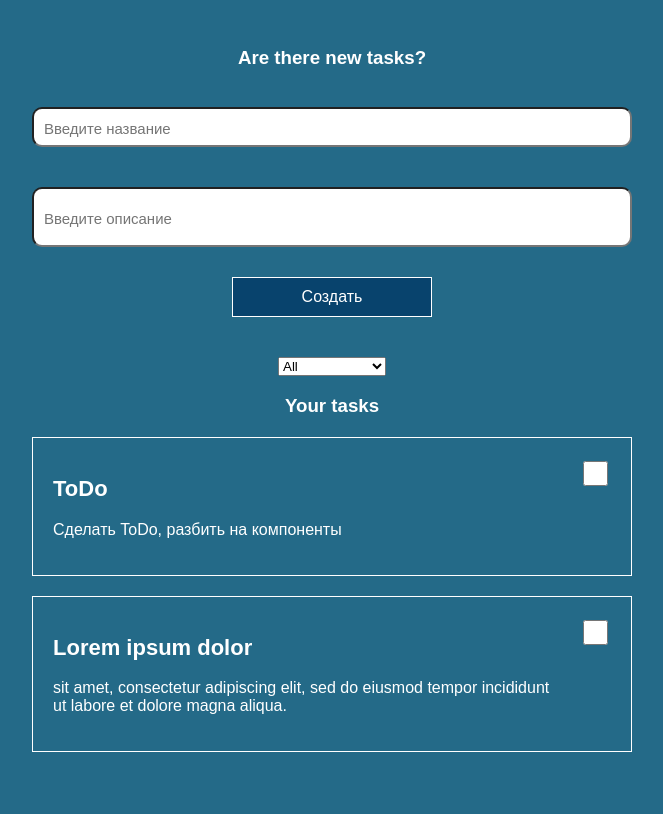
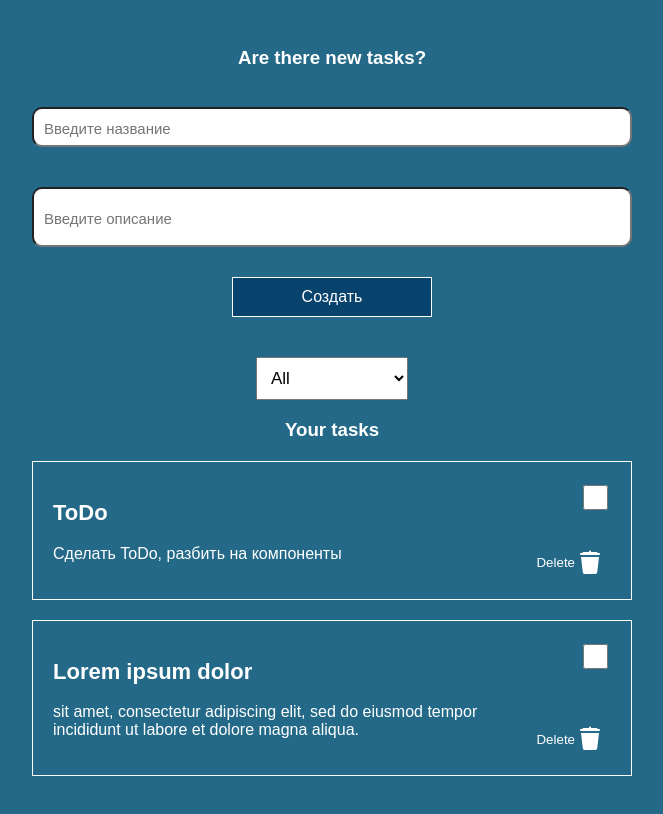
Before and after one commit to akmaral2022/Type-ReactPractice, a React (Create React App) app: page / in a window 1280 px wide. Shown: the whole page, without its empty margins (308-971 px from the left). Built offline with nearby package versions, Linux system fonts and the light colour scheme.

Commit message:
second commit

```diff
--- a/src/App.tsx
+++ b/src/App.tsx
@@ -2,6 +2,7 @@ import React, { useState } from 'react';
 import './App.css';
 import CustomForm from './components/UI/Form/Form';
 import AllCard from './components/AllCards/AllCard';
+import styles from './components/UI/select/select.module.css'
 
 const App: React.FC = () => {
   const list = [
@@ -10,28 +11,22 @@ const App: React.FC = () => {
   ];
 
   const [tasks, setTasks] = useState(list);
-  const [filterCompleted, setFilterCompleted] = useState(false);
+  const [filterCompleted, setFilterCompleted] = useState<'all' | 'completed' | 'not completed'>('all');
 
   const handleTaskAdd = (newTask: { id: number; title: string; description: string }) => {
     setTasks((prevTasks) => [...prevTasks, { ...newTask, completed: false }]);
   }
 
   const filterChange = (e: React.ChangeEvent<HTMLSelectElement>) => {
-    const value = e.target.value
-    if (value === 'completed') {
-      setFilterCompleted(true);
-      console.log('Сделано');
-    } else if (value === 'not completed') {
-      setFilterCompleted(false);
-      console.log('Не сделано');
-    }
+    const value = e.target.value as 'all' | 'completed' | 'not completed';
+    setFilterCompleted(value);
   }
 
   return (
     <div className='App'>
       <div className='to_do'>
         <CustomForm onTaskAdd={handleTaskAdd} />
-        <select onChange={filterChange}>
+        <select className={styles.selectPlace} onChange={filterChange}>
           <option value="all">All</option>
           <option value="completed">Completed</option>
           <option value="not completed">Not completed</option>
--- a/src/components/AllCards/AllCard.tsx
+++ b/src/components/AllCards/AllCard.tsx
@@ -10,7 +10,7 @@ interface Tasks {
 
 interface AllCardProps {
     tasks: Tasks[];
-    filterCompleted: boolean;
+    filterCompleted: 'all' | 'completed' | 'not completed';
     onTaskAdd: (newTask: { id: number; title: string; description: string }) => void;
 }
 
@@ -22,18 +22,18 @@ const AllCard: React.FC<AllCardProps> = ({ tasks, filterCompleted, onTaskAdd })
     }, [tasks]);
 
     const handleChangeStatus = (taskId: number) => {
-        const updatedTasks = tasks.map(task =>
+        const updatedTasks = filteredTasks.map(task =>
             task.id === taskId ? { ...task, completed: !task.completed } : task
         );
 
         setFilteredTasks(updatedTasks);
     };
 
-
-
-    const filteredTasksToShow = filterCompleted
+    const filteredTasksToShow = filterCompleted === 'completed'
         ? filteredTasks.filter(task => task.completed)
-        : filteredTasks;
+        : filterCompleted === 'not completed'
+            ? filteredTasks.filter(task => !task.completed)
+            : filteredTasks;
 
     return (
         <div>
--- a/src/components/Card/Card.module.css
+++ b/src/components/Card/Card.module.css
@@ -21,6 +21,23 @@
     width: 500px;
 }
 
+.cardElemts {
+    display: flex;
+    flex-direction: column;
+    justify-content: space-between;
+    align-items: end;
+    width: 150px;
+}
+
+.cardElemts button {
+    background: none;
+    outline: none;
+    border: none;
+    display: flex;
+    align-items: center;
+    color: #fff;
+}
+
 .checkbox {
     border-radius: 10px;
     height: 25px;
--- a/src/components/Card/Card.tsx
+++ b/src/components/Card/Card.tsx
@@ -1,25 +1,30 @@
 import styles from './Card.module.css';
+import deleteImg from '../../image/delete.svg'
+
 interface CardProps {
     name: string;
     text: string
     completed?: boolean
     onChangeStatus: () => void
 }
+
 const Card: React.FC<CardProps> = ({ name, text, completed, onChangeStatus }) => {
-
-    const handeChangeStatus = () => {
-
+    const handleCheckboxChange = () => {
         onChangeStatus()
     }
+
     return (
         <div className={styles.Card}>
             <div className={styles.todoBox}>
                 <h2>{name}</h2>
                 <p>{text}</p>
             </div>
-            <input type="checkbox" className={styles.checkbox} checked={completed} onChange={handeChangeStatus} />
-
+            <div className={styles.cardElemts}>
+                <input type="checkbox" className={styles.checkbox} checked={completed} onChange={handleCheckboxChange} />
+                <button>Delete<img src={deleteImg} alt='https://icons8.ru/icon/67884/мусор' /></button>
+            </div>
         </div>
     )
 }
-export default Card
+
+export default Card;
--- a/src/components/UI/Form/Form.tsx
+++ b/src/components/UI/Form/Form.tsx
@@ -6,11 +6,7 @@ import CustomButton from '../button/button';
 interface CustomFormProps {
     onTaskAdd: (task: { id: number; title: string, description: string }) => void
 }
-// interface FormProps {
-//     desc: string;
-//     setDesc: (desc: string) => void
-// }
-// : React.FC<FormProps>
+
 const CustomForm: React.FC<CustomFormProps> = ({ onTaskAdd }) => {
 
     const [title, setTitle] = useState("")
--- a/src/components/UI/button/button.css
+++ b/src/components/UI/button/button.css
@@ -1,4 +1,4 @@
-button {
+.customButton button {
     padding: 10px;
     margin: 10px;
     font-size: 16px;
@@ -8,7 +8,7 @@ button {
     width: 200px;
 }
 
-button:hover {
+.customButton button:hover {
     border: 1px solid #2db9ff;
     box-shadow: 2px 2px 3px #2db9ff;
 
--- a/src/components/UI/button/button.tsx
+++ b/src/components/UI/button/button.tsx
@@ -8,7 +8,9 @@ interface ButtonProps extends ButtonHTMLAttributes<HTMLButtonElement> {
 
 const CustomButton: React.FC<ButtonProps> = ({ onClick, ...props }) => {
     return (
-        <button onClick={onClick} {...props}>{props.children}</button>
+        <div className='customButton'>
+            <button onClick={onClick} {...props} >{props.children}</button>
+        </div>
     )
 }
 export default CustomButton
--- /dev/null
+++ b/src/components/UI/select/select.module.css
@@ -0,0 +1,4 @@
+.selectPlace {
+    padding: 10px;
+    font-size: 17px;
+}
```
Also changed, not shown: src/image/delete.svg (added).
